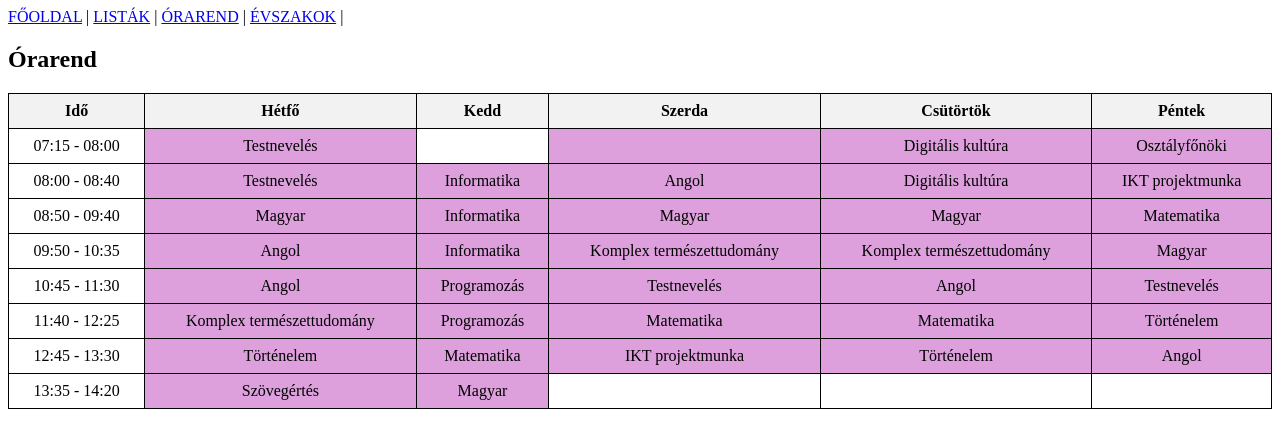
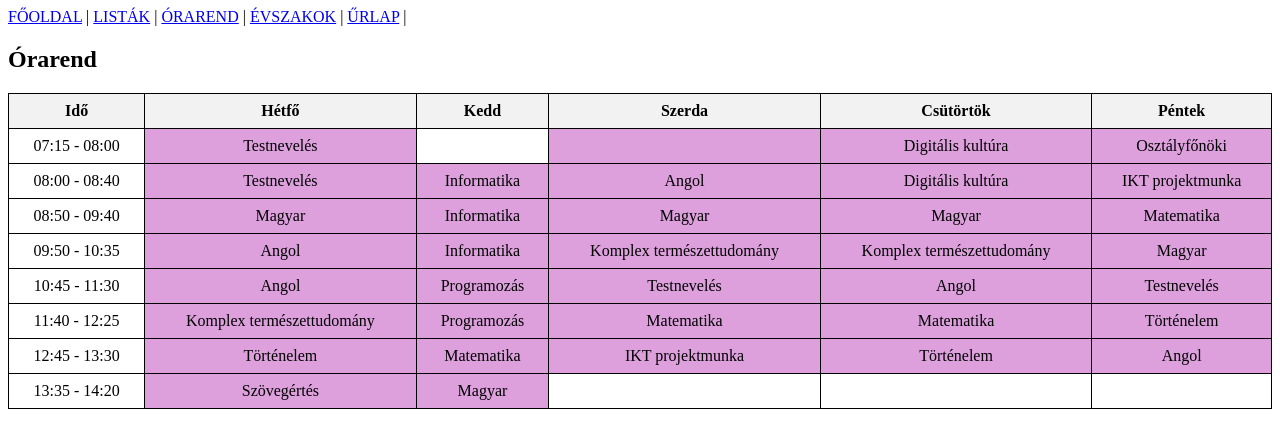
Before and after one commit to KotaIstvan/IKT, a plain HTML site: page orarend.html in a window 1280 px wide. Drawn offline with Linux system fonts and the light colour scheme.

Commit message:
Update orarend.html

```diff
--- a/orarend.html
+++ b/orarend.html
@@ -28,6 +28,7 @@
         <a href="listak.html">LISTÁK</a> |
         <a href="orarend.html">ÓRAREND</a> |
         <a href="evszakok.html">ÉVSZAKOK</a> |
+        <a href="urlap.html">ŰRLAP</a> |
     </nav>
     <h2>Órarend</h2>
     <table>
```
